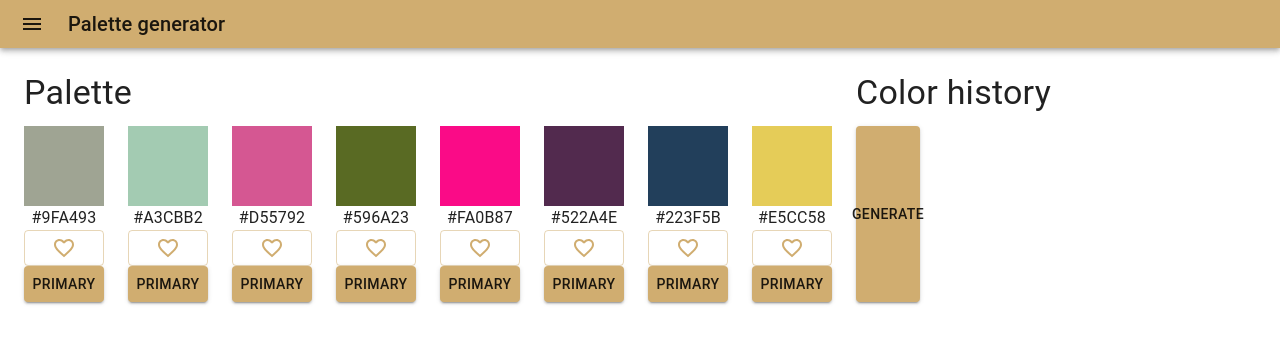
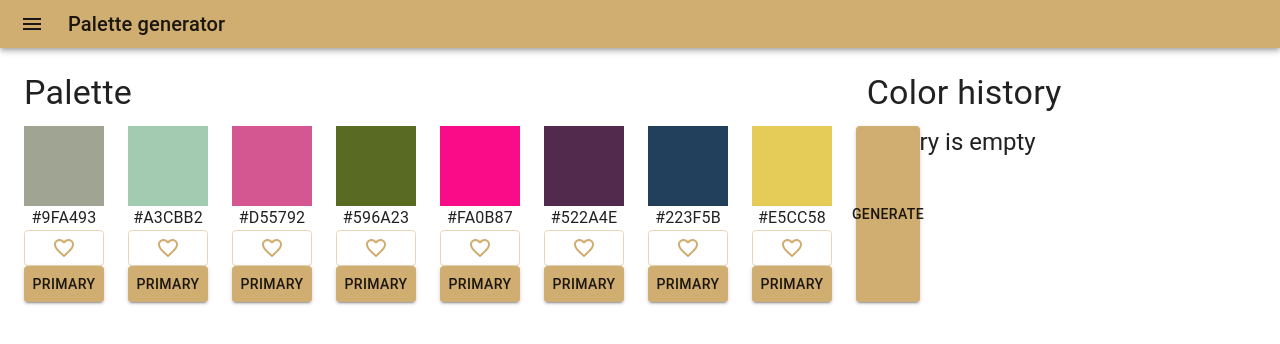
Before and after one commit to user1701/muitech, a React (Create React App) app: page / in a window 1280 px wide. Shown: the top 344 px of the page. Built offline with nearby package versions, Linux system fonts and the light colour scheme.

Commit message:
adding history feature (#2)

```diff
--- a/src/App.tsx
+++ b/src/App.tsx
@@ -8,7 +8,7 @@ import MenuIcon from '@mui/icons-material/Menu';
 import { ThemeProvider, createTheme } from '@mui/material/styles';
 
 import { PaletteGenerator } from './features';
-import { ColorModeType, ColorType } from './features/PaletteGenerator';
+import { ColorHistory, ColorModeType, ColorType, HistoryType } from './features/PaletteGenerator';
 import { generatePalette, isLightColor, randomHexColor, randomHexColorWithArray } from './features/PaletteGenerator/helpers';
 import { CssBaseline, Grid } from '@mui/material';
 
@@ -16,6 +16,7 @@ type ThemeModeType = ColorModeType;
 type PaletteType = ColorType[];
 type LikedType = boolean[];
 
+const HISTORY_LENGTH = 5;
 const PALETTE_LENGTH = 8;
 const initialLiked = Array(PALETTE_LENGTH).fill(false);
 const initialPalette = randomHexColorWithArray(PALETTE_LENGTH) as PaletteType;
@@ -27,6 +28,7 @@ export default function App() {
   const [primaryColor, setPrimaryColor] = useState<ColorType>(initialPrimaryColor);
   const [palette, setPalette] = useState<PaletteType>(initialPalette);
   const [liked, setLiked] = useState<LikedType>(initialLiked);
+  const [history, setHistory] = useState<HistoryType>([]);
 
 
   useEffect(() => {
@@ -61,12 +63,29 @@ export default function App() {
   const handlePrimaryButtonClick = (color: ColorType) => {
     return () => {
       setPrimaryColor(color);
+      setHistory((prevHistory) => {
+        const newHistory = [...prevHistory];
+        newHistory.unshift(color);
+
+        return newHistory.slice(0, HISTORY_LENGTH);
+      })
     }
   };
 
   const handleGeneratePaletteClick = () => {
     setPalette(generatePalette(palette, liked));
   };
+
+  const handleRemoveClick = (colorIndex: number) => {
+    return () => {
+      setHistory((prevHistory) => {
+        const newHistory = [...prevHistory];
+        newHistory.splice(colorIndex, 1);
+
+        return newHistory;
+      })
+    }
+  }
 
   return (
     <ThemeProvider theme={theme}>
@@ -83,7 +102,7 @@ export default function App() {
           </Toolbar>
         </AppBar>
         <Box component="main" sx={{ p: 3 }}>
-          <Grid container spacing={2}>
+          <Grid container spacing={4}>
             <Grid item xs={12} md={8}>
               <Typography variant='h4' gutterBottom>Palette</Typography>
               <PaletteGenerator
@@ -96,6 +115,7 @@ export default function App() {
             </Grid>
             <Grid item xs={12} md={4}>
               <Typography variant='h4' gutterBottom>Color history</Typography>
+              <ColorHistory history={history} onRemoveClick={handleRemoveClick} />
             </Grid>
           </Grid>
         </Box>
--- /dev/null
+++ b/src/features/PaletteGenerator/ColorHistory/ColorHistory.tsx
@@ -0,0 +1,26 @@
+import { Grid, Stack, Typography } from '@mui/material';
+import React from 'react'
+import { HistoryType } from '../types'
+import ColorHistoryItem from './ColorHistoryItem';
+
+interface ColorHistoryProps {
+    history: HistoryType;
+    onRemoveClick: (colorIndex: number) => () => void;
+}
+
+export const ColorHistory: React.FC<ColorHistoryProps> = ({ history, onRemoveClick }) => {
+    return (
+        <Grid container spacing={2} sx={{ alignContent: 'center', flexWrap: 'wrap' }}>
+            {
+                history.length === 0 ?
+                    (
+                        <Grid item xs='auto'><Typography variant='h5'>history is empty</Typography></Grid>
+                    ) : (
+                        history.map((color, idx) => <Grid item xs='auto'><ColorHistoryItem key={`${idx}${color}`} color={color} onRemoveClick={onRemoveClick(idx)} /></Grid>)
+                    )
+            }
+        </Grid>
+    )
+}
+
+export default ColorHistory
--- /dev/null
+++ b/src/features/PaletteGenerator/ColorHistory/ColorHistoryItem.tsx
@@ -0,0 +1,29 @@
+import { Button } from '@mui/material';
+import { Stack } from '@mui/system';
+import React from 'react'
+import Color from '../components/Color';
+import { ColorType } from '../types';
+import DeleteIcon from '@mui/icons-material/Delete';
+
+interface ColorHistoryItemProps {
+    color: ColorType;
+    onRemoveClick: () => void;
+}
+
+export const ColorHistoryItem: React.FC<ColorHistoryItemProps> = ({
+    color,
+    onRemoveClick
+}) => {
+    return (
+        <div style={{ width: 80 }}>
+            <Color code={color} />
+            <Stack direction='column'>
+                <Button variant='outlined' onClick={onRemoveClick} sx={{ width: 80 }}>
+                    <DeleteIcon />
+                </Button>
+            </Stack>
+        </div>
+    )
+}
+
+export default ColorHistoryItem
--- /dev/null
+++ b/src/features/PaletteGenerator/ColorHistory/index.ts
@@ -0,0 +1,2 @@
+export { ColorHistory } from './ColorHistory';
+export { ColorHistoryItem } from './ColorHistoryItem';
--- a/src/features/PaletteGenerator/index.ts
+++ b/src/features/PaletteGenerator/index.ts
@@ -1,3 +1,4 @@
 export * from './types';
 export * from './helpers';
 export { PaletteGenerator } from './PaletteGenerator';
+export { ColorHistory } from './ColorHistory';
--- a/src/features/PaletteGenerator/types.ts
+++ b/src/features/PaletteGenerator/types.ts
@@ -3,3 +3,4 @@ export type Palette = ColorType[];
 export type ColorModeType = 'light' | 'dark';
 export type PaletteType = ColorType[];
 export type LikedType = boolean[];
+export type HistoryType = ColorType[];
```
